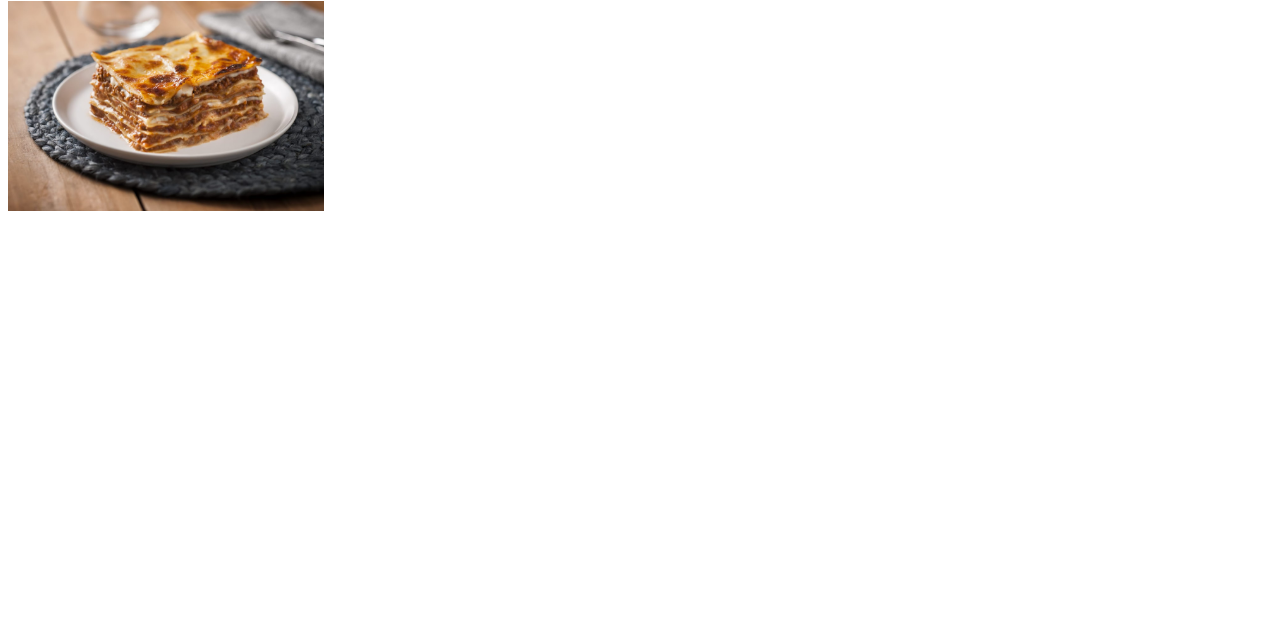
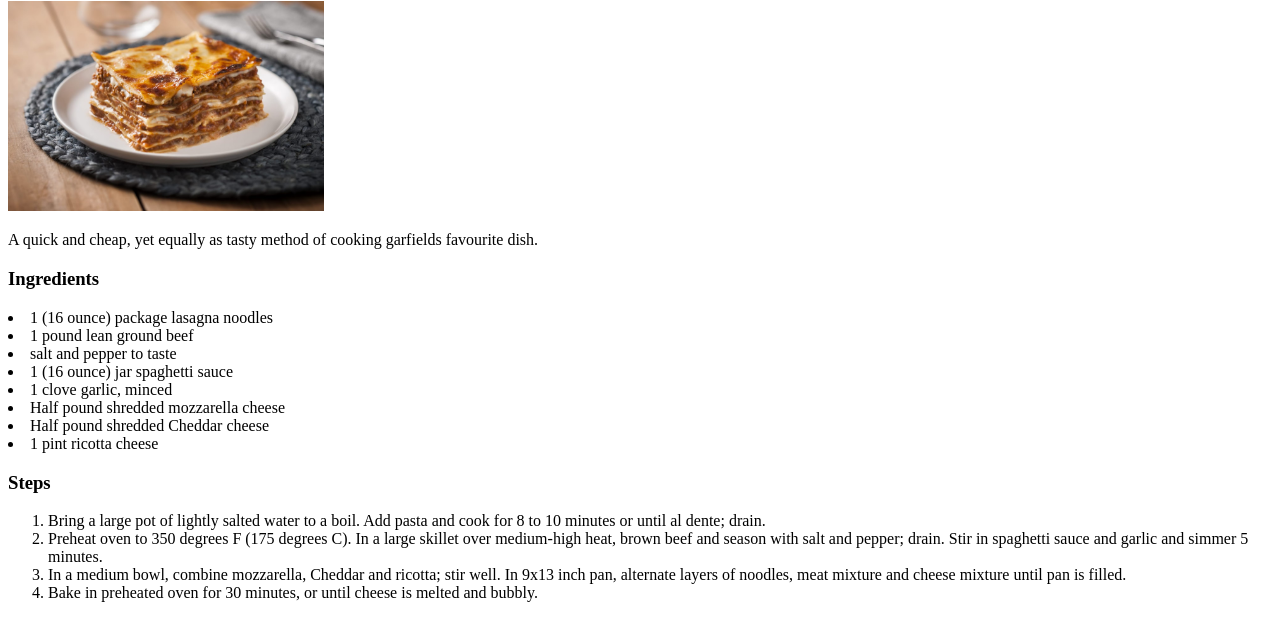
Before and after one commit to Ghazi-02/odin-recipes, a plain HTML site: page recipes/lasagna.html in a window 1280 px wide. Shown: the part 79-720 px from the top of the page. Drawn offline with Linux system fonts and the light colour scheme.

Commit message:
Added description, ingredients and steps.

```diff
--- a/recipes/lasagna.html
+++ b/recipes/lasagna.html
@@ -7,5 +7,26 @@
   <body>
     <h1>Lasagna</h1>
     <img src="lasagna.avif" alt="Lasagna" height="auto" width=25%>
+    <p>A quick and cheap, yet equally as tasty method of cooking garfields favourite dish.</p>
+    <h3>Ingredients</h3>
+      <uo>
+        <li>1 (16 ounce) package lasagna noodles</li>
+        <li>1 pound lean ground beef</li>
+        <li>salt and pepper to taste</li>
+        <li>1 (16 ounce) jar spaghetti sauce</li>
+        <li>1 clove garlic, minced</li>
+        <li>Half pound shredded mozzarella cheese</li>
+        <li>Half pound shredded Cheddar cheese</li>
+        <li>1 pint ricotta cheese</li>
+      </uo>
+    <h3>Steps</h3>
+      <ol>
+        <li>Bring a large pot of lightly salted water to a boil. Add pasta and cook for 8 to 10 minutes or until al dente; drain.</li>
+        <li>Preheat oven to 350 degrees F (175 degrees C). In a large skillet over medium-high heat, brown beef and season with salt and pepper; drain. Stir in spaghetti sauce and garlic and simmer 5 minutes.</li>
+        <li>In a medium bowl, combine mozzarella, Cheddar and ricotta; stir well. In 9x13 inch pan, alternate layers of noodles, meat mixture and cheese mixture until pan is filled.</li>
+        <li>Bake in preheated oven for 30 minutes, or until cheese is melted and bubbly.</li>
+
+      </ol>
+
   </body>
 </html>
```
